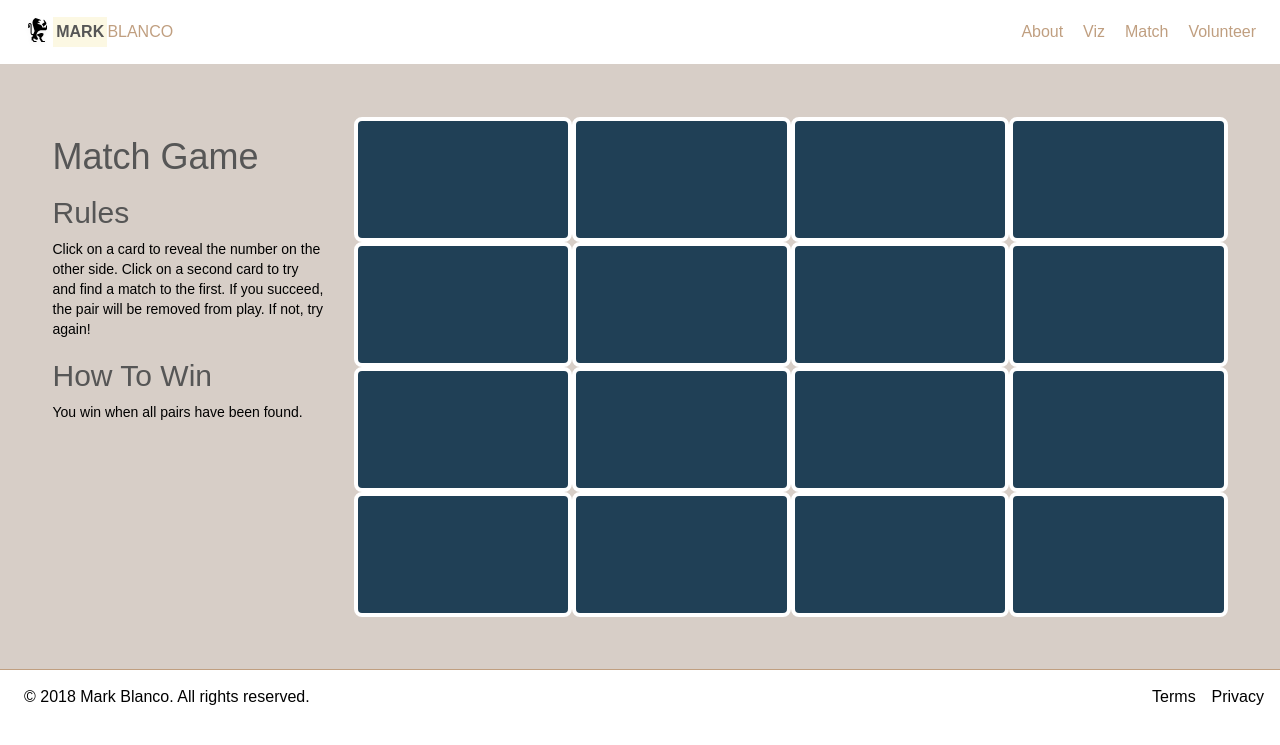
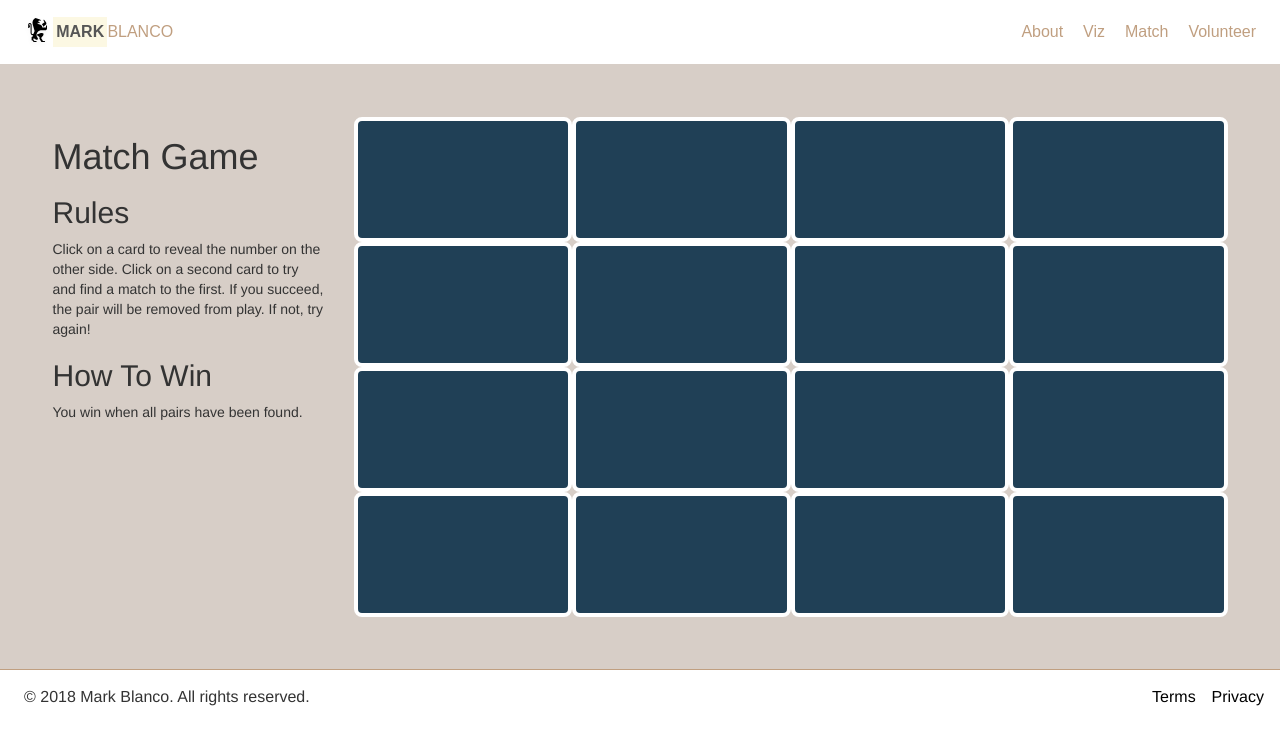
Before and after one commit to boombranco/boombranco.github.io, a Jekyll site: the page built from Match/index.html, in a window 1280 px wide. Shown: the top 745 px of the page. Built offline with Jekyll 4.4.1, drawn with Linux system fonts in a browser that asks for light colours; nearby versions of some CDN libraries; some web fonts are replaced.

Commit message:
updating on matching v 25

```diff
--- a/_layouts/matching.html
+++ b/_layouts/matching.html
@@ -6,8 +6,8 @@
     <link rel="icon" href="favicon.png" type="image/x-icon">
     <link href="https://fonts.googleapis.com/css?family=Proza+Libre:400,500,600,700" rel="stylesheet">
     <link rel="stylesheet" href="/resources/css/reset.css">
+    <link rel="stylesheet" type="text/css" href="/resources/css/match.css">
     <link href="https://maxcdn.bootstrapcdn.com/bootstrap/3.3.7/css/bootstrap.min.css" rel="stylesheet" integrity="sha384-BVYiiSIFeK1dGmJRAkycuHAHRg32OmUcww7on3RYdg4Va+PmSTsz/K68vbdEjh4u" crossorigin="anonymous">
-    <link rel="stylesheet" type="text/css" href="/resources/css/match.css">
   </head>
   <body>
 
```
